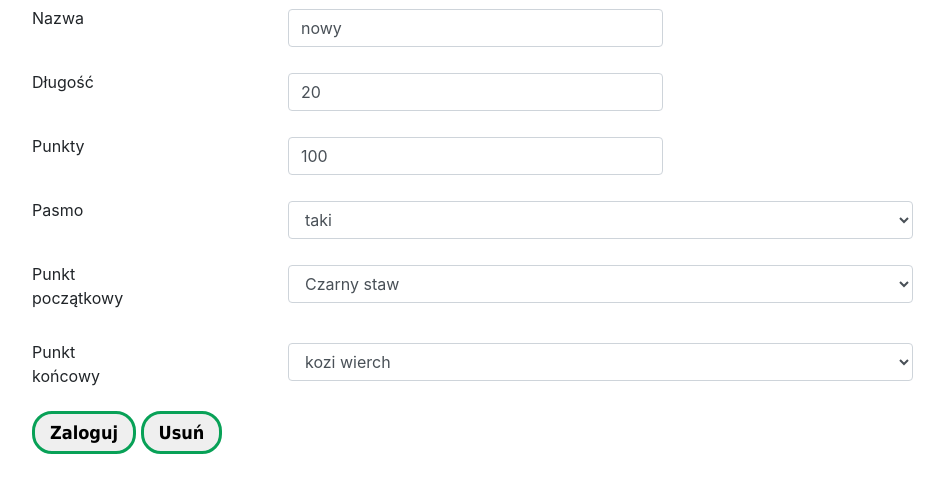
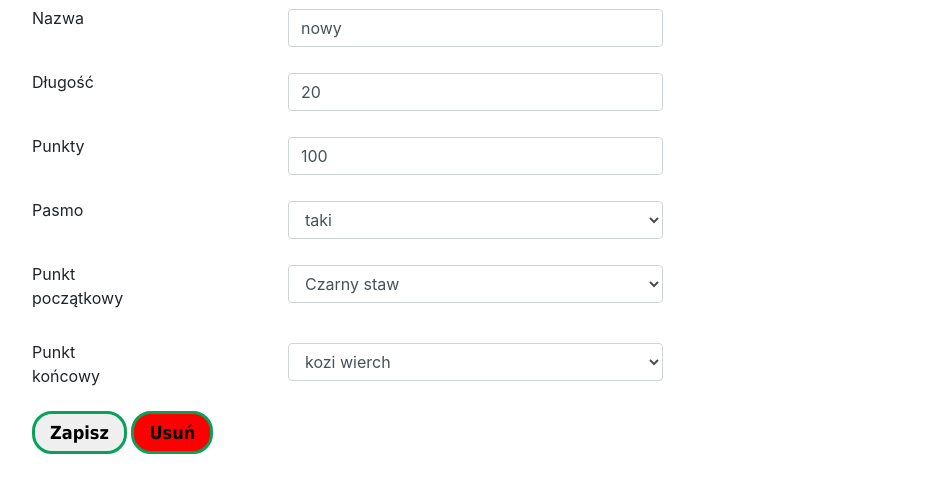
Before and after one commit to barte525/PO, a Django app: a page that uses mysite/templates/base.html in a window 1280 px wide. Shown: the part 130-623 px from the top of the page, without its empty margins (230-1174 px from the left). Run offline with Django 4.2, Linux system fonts and the light colour scheme; data comes from the database, SQL or seed files in the repository; both versions use the stored data as it was before the commit; parts of the project's set-up code (start-up, migrations or seed data) failed here and were passed over; some libraries are stand-ins or nearby versions.

Commit message:
base fix

```diff
--- a/mysite/models/route.py
+++ b/mysite/models/route.py
@@ -1,6 +1,6 @@
 from django.db import models
 from .user import Tourist
-# from .segment import Segment
+from .segment import Segment
 
 
 class Route(models.Model):
@@ -8,4 +8,4 @@ class Route(models.Model):
     start_date = models.DateField()
     end_date = models.DateField()
     tourist = models.ForeignKey(Tourist, on_delete=models.CASCADE)
-    # segments = models.ManyToManyField(Segment)
+    segments = models.ManyToManyField(Segment)
--- a/mysite/models/segment.py
+++ b/mysite/models/segment.py
@@ -9,7 +9,7 @@ class Segment(models.Model):
 
 
 class DefinedSegment(models.Model):
-    segment = models.ForeignKey(Segment, on_delete=models.CASCADE)
+    segment = models.ForeignKey(Segment, on_delete=models.CASCADE, related_name="defined_segment")
     points = models.IntegerField()
     start_point = models.ForeignKey(Point, on_delete=models.PROTECT, related_name='start_point')
     end_point = models.ForeignKey(Point, on_delete=models.PROTECT, related_name='end_point')
@@ -22,5 +22,5 @@ class CustomSegment(models.Model):
     end_name = models.CharField(max_length=50)
     start_height = models.IntegerField()
     end_height = models.IntegerField()
-    segment = models.ForeignKey(Segment, on_delete=models.CASCADE)
+    segment = models.ForeignKey(Segment, on_delete=models.CASCADE, related_name="custom_segment")
     name = models.CharField(max_length=100)
--- a/mysite/models/user.py
+++ b/mysite/models/user.py
@@ -42,6 +42,6 @@ class User(AbstractBaseUser):
     REQUIRED_FIELDS = []
 
 
-class Tourist(User):
+class Tourist(models.Model):
     birth_date = models.DateField()
     user = models.ForeignKey(User, on_delete=models.CASCADE, related_name='t_user')
--- a/mysite/services/insert_objects_to_database.py
+++ b/mysite/services/insert_objects_to_database.py
@@ -21,10 +21,14 @@ def insert_points_to_db():
 def insert_users_to_db():
    bartek = User.objects.create_user(email='bartek@gmail.com', password='Oo', name='Bartek', surname='Nowak')
    Tourist(birth_date='2000-10-10', user=bartek).save()  # .route_set.all(), zeby dostac trasy turysty
+   martynka = User.objects.create_user(email='martynka@gmail.com', password='Oo', name='Martyna', surname='Grzegorczyk')
+   Tourist(birth_date='2000-11-10', user=User.objects.all()[1]).save()
 
 
 def insert_routes_to_db():
-    Route(name="moja traska", start_date="2020-10-11", end_date="2020-10-11", tourist=Tourist.objects.all()[0]).save()
+    Route(name="moja_traska", start_date="2020-10-11", end_date="2020-10-11", tourist=Tourist.objects.all()[0]).save()
+    Route(name="moja_traska2", start_date="2020-10-12", end_date="2020-10-12", tourist=Tourist.objects.all()[0]).save()
+    Route(name="moja_traska", start_date="2020-10-13", end_date="2020-10-13", tourist=Tourist.objects.all()[1]).save()
 
 
 def insert_segment_to_db():
--- a/mysite/static/base_style.css
+++ b/mysite/static/base_style.css
@@ -3,7 +3,7 @@
   padding-right: 20%;
 }
 
-input[type=submit], button[type=submit]{
+input[type=submit]{
   padding: 5px 15px;
   border: solid;
   border-color: #08a157;
@@ -14,7 +14,7 @@ input[type=submit], button[type=submit]{
   font-family: Tahoma, sans-serif;
 }
 
-input[type=submit]:hover, button[type=submit]:hover{
+input[type=submit]:hover{
   background-color: #006e39;
   color: white;
 }
--- a/mysite/static/defined_segment.css
+++ b/mysite/static/defined_segment.css
@@ -21,12 +21,41 @@ input[type=submit] {
     color: red;
 }
 
-#delete-button {
-    margin-left: 80%;
-}
-
 .form-select {
     margin-left: 20%;
     width: 60%;
     margin-top: 10px;
 }
+
+.save {
+  padding: 5px 15px;
+  border: solid;
+  border-color: #08a157;
+  font-size: 18px;
+  font-weight: 600;
+  border-radius: 20px;
+  cursor: pointer;
+  font-family: Tahoma, sans-serif;
+}
+
+.save: hover{
+  background-color: #006e39;
+  color: white;
+}
+
+.delete {
+  padding: 5px 15px;
+  border: solid;
+  border-color: #08a157;
+  font-size: 18px;
+  font-weight: 600;
+  border-radius: 20px;
+  cursor: pointer;
+  font-family: Tahoma, sans-serif;
+  background-color: red;
+}
+
+.delete: hover{
+  background-color: #006e39;
+  color: white;
+}
--- a/mysite/templates/base.html
+++ b/mysite/templates/base.html
@@ -4,11 +4,10 @@
     <meta charset="urf-8">
     <title>{% block title %}Odznaka{% endblock %}</title>
 
-    {% block head %} {% endblock %}
-
     {% load static %}
     <link rel="stylesheet" type="text/css" href="{% static 'base_style.css' %}">
 
+    {% block head %} {% endblock %}
 </head>
 
 <body>
--- a/mysite/templates/defined_segment.html
+++ b/mysite/templates/defined_segment.html
@@ -2,10 +2,10 @@
 {% block title %}Odcinek zdefiniowany{% endblock %}
 {% block head %}
     {% load static %}
-    <link rel="stylesheet" type="text/css" href="{% static 'defined_segment.css' %}">
     <link rel="stylesheet" href="https://stackpath.bootstrapcdn.com/bootstrap/4.3.1/css/bootstrap.min.css"
                        integrity="sha384-ggOyR0iXCbMQv3Xipma34MD+dH/1fQ784/j6cY/iJTQUOhcWr7x9JvoRxT2MZw1T"
                        crossorigin="anonymous">
+    <link rel="stylesheet" type="text/css" href="{% static 'defined_segment.css' %}">
 {% endblock %}
 
 {% block above_content %}
@@ -129,8 +129,8 @@
 <!--        </select>-->
 <!--      </div>-->
 
-      <button id="submit-button" type="submit" name="update">Zaloguj</button>
-        <button id=delete-button" type="submit" name="delete">Usuń</button>
+      <button id="submit-button" type="submit" name="update" class="save">Zapisz</button>
+        <button id=delete-button" type="submit" name="delete" class="delete">Usuń</button>
     </form>
 </div>
 {% endblock %}
--- a/mysite/urls.py
+++ b/mysite/urls.py
@@ -29,7 +29,7 @@ urlpatterns = [
     path('save/', SavePoints.as_view()),
     path('get/', GetPoints.as_view()),
     path('login/', auth_views.LoginView.as_view(template_name="login.html")),
-    path('add_private_section/', AddPrivateSection.as_view()),
+    path('add_private_section/<int:id>', AddPrivateSection.as_view()),
     path('count_points/', CountPoints.as_view()),
     path('view_segments/', ViewSegments.as_view()),
     path('profile/', ProfileView.as_view()),
--- a/mysite/views/add_private_section_view.py
+++ b/mysite/views/add_private_section_view.py
@@ -6,15 +6,16 @@ from django.http import HttpResponse
 from mysite.models.segment import CustomSegment, Segment
 from mysite.models.point import Point
 from mysite.models.range import Range
+from mysite.models.route import Route
 
 
 class AddPrivateSection(View):
-    def get(self, request):
+    def get(self, request, id):
         ranges = list(Range.objects.all())
         points = list(Point.objects.all())
         return render(request, 'addprivatesection.html', {'ranges': ranges, 'points': points})
 
-    def post(self, request):
+    def post(self, request, id):
         msg_valid_point_name = "Długość nazwy punktu nie może być mmniejsza od 1 znaku i większa od 200 znaków."
         msg_valid_segment_name = "Długość nazwy odcinka nie może być mmniejsza od 1 znaku i większa od 200 znaków."
         msg_valid_number = "Wprowadzona wartość liczbowa nie spełnia wymagań."
@@ -64,4 +65,5 @@ class AddPrivateSection(View):
 
         CustomSegment(segment=segment, start_name=start_name, start_height=start_height, end_height=end_height,
                       end_name=end_name, name=name, elevation=elevation).save()
+        Route.objects.get(id=id).segments.add(segment)
         return HttpResponse("Odcinek został zapisany w bazie.")
--- a/mysite/views/segment.py
+++ b/mysite/views/segment.py
@@ -26,7 +26,7 @@ class SegmentView(View):
             name = request.POST.get("name", "")
             segment = Segment.objects.filter(id=current_segment[0].segment.id)
             segment.update(range=range, length=length)
-            current_segment.update(end_point=end_point, start_point=start_point, points=points, name=name)
+            current_segment.update(end_point=end_point, start_point=start_point, points=points, name=name, segment=segment[0])
             return HttpResponse("updated")
         if "delete" in request.POST:
             current_segment[0].delete()
--- a/mysite/views/view_segments_view.py
+++ b/mysite/views/view_segments_view.py
@@ -1,6 +1,7 @@
 from django.views import View
 from django.shortcuts import render
 from mysite.models.segment import CustomSegment, DefinedSegment, Segment
+
 
 class ViewSegments(View):
     def get(self, request):
```
Also changed, not shown: db.sqlite3 (deleted), mysite/migrations/0001_initial.py (deleted), mysite/migrations/0002_remove_route_segments_remove_segment_name_and_more.py (deleted).
